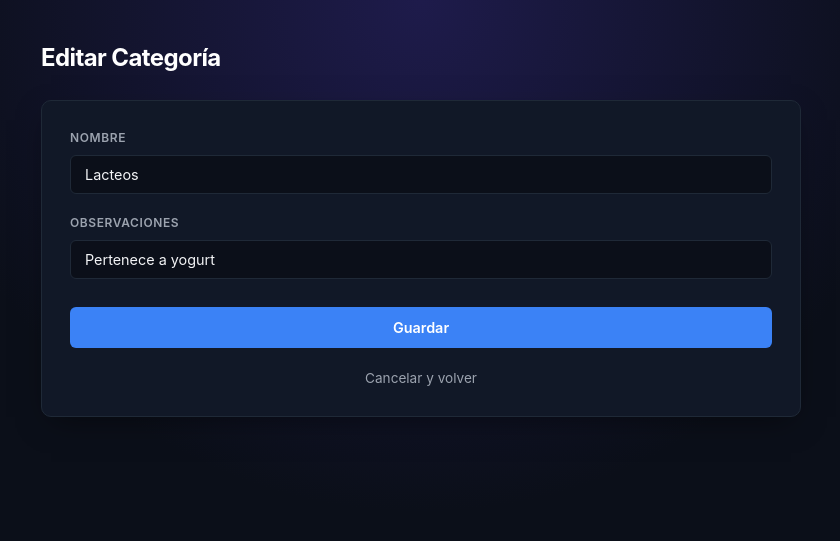
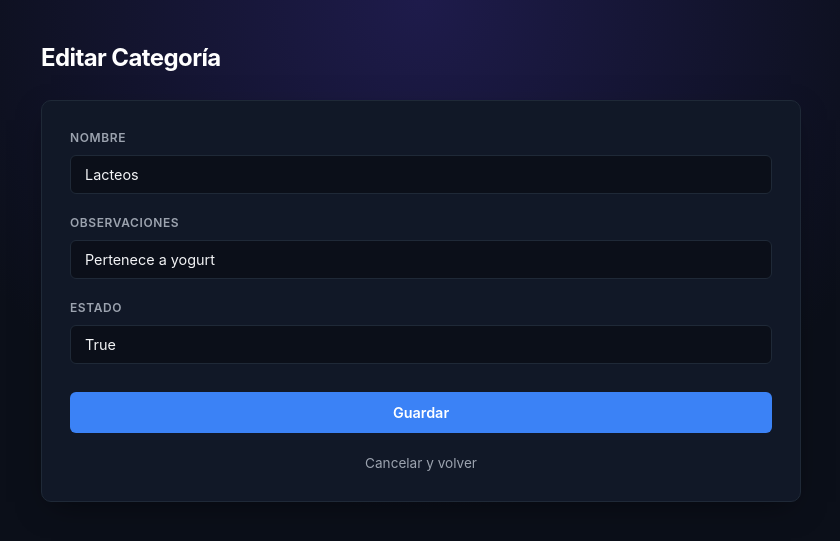
Before and after one commit to sam3246/Tienda2, a Django app: page /categoria/editar/5/ in a window 1280 px wide. Shown: the top 541 px of the page, without its empty margins (219-1059 px from the left). Run offline with Django 5.2, Linux system fonts and the light colour scheme; data comes from the database, SQL or seed files in the repository; both versions use the stored data as it was after the commit.

Commit message:
categorias crud completo

```diff
--- a/categoria/models.py
+++ b/categoria/models.py
@@ -3,6 +3,7 @@ from django.db import models
 class categoria(models.Model):
     nombre = models.CharField(max_length=100)
     observaciones = models.TextField()
+    estado = models.BooleanField()
 
     def __str__(self):
         return self.nombre
--- a/categoria/templates/detalle_categoria.html
+++ b/categoria/templates/detalle_categoria.html
@@ -307,6 +307,10 @@ input[type="text"]:focus {
             <p>{{ categoria.observaciones }}</p>
         </div>
 
+        <div class="detail-item">
+            <span>Estado</span>
+            <p>{{ categoria.estado }}</p>
+
         <div class="footer-actions">
             <a href="/categoria/lista/" class="link-back">← Volver al listado</a>
             <a href="/categoria/editar/{{ categoria.id }}/" class="btn-edit">Editar</a>
--- a/categoria/templates/formulario_categoria.html
+++ b/categoria/templates/formulario_categoria.html
@@ -307,7 +307,10 @@ input[type="text"]:focus {
             <label for="observaciones">Observaciones</label>
             <input type="text" id="observaciones" name="observaciones" value="{{ categoria.observaciones|default:'' }}" required autocomplete="off">
         </div>
-
+        <div class="form-group">
+            <label for="estado">Estado</label>
+            <input type="text" id="estado" name="estado" value="{{ categoria.estado|default:'' }}" required autocomplete="off">
+        </div>
         <button type="submit" class="btn-submit">Guardar</button>
         <a href="/categoria/lista/" class="back-link">Cancelar y volver</a>
     </form>
--- a/categoria/templates/lista_categoria.html
+++ b/categoria/templates/lista_categoria.html
@@ -303,6 +303,7 @@ input[type="text"]:focus {
         <div class="card">
             <h3>{{ categoria.nombre }}</h3>
             <p>{{ categoria.observaciones }}</p>
+            <p>{{ categoria.estado}} </p>
 
             <div class="actions">
                 <a href="/categoria/detalle/{{ categoria.id }}/">Ver</a>
--- a/categoria/views.py
+++ b/categoria/views.py
@@ -6,7 +6,8 @@ def crear(request):
     if request.method == 'POST':
         cat = categoria(
             nombre = request.POST["nombre"],
-            observaciones = request.POST["observaciones"]
+            observaciones = request.POST["observaciones"],
+            estado = request.POST["estado"]
         )
         cat.save()
         return redirect('/categoria/lista/')
@@ -33,6 +34,7 @@ def editar(request, id):
     if request.method == "POST":
         cat.nombre = request.POST["nombre"]
         cat.observaciones = request.POST["observaciones"]
+        cat.estado = request.POST["estado"]
         cat.save()
         return redirect('/categoria/lista/')
     return render(
--- a/productos/templates/lista.html
+++ b/productos/templates/lista.html
@@ -303,7 +303,9 @@ input[type="text"]:focus {
         <div class="card">
             <h3>{{ producto.nombre }}</h3>
             <p><strong>Categoría:</strong> {{ producto.categoria }}</p>
-            <p><strong>Precio:</strong> ${{ producto.precio }} | <strong>Cantidad:</strong> {{ producto.cantidad }}</p>
+            <p><strong>Precio:</strong> ${{ producto.precio }}</p>
+            <p><strong>Cantidad:</strong> {{ producto.cantidad }}</p>
+            <p><strong>Estado:</strong> {{ producto.estado }}</p>
 
             <div class="actions">
                 <a href="/productos/detalle/{{ producto.id }}/">Ver</a>
```
Also changed, not shown: productos/templates/detalle.html (+4 -4 lines), categoria/migrations/0002_categoria_estado.py (added), db.sqlite3.
